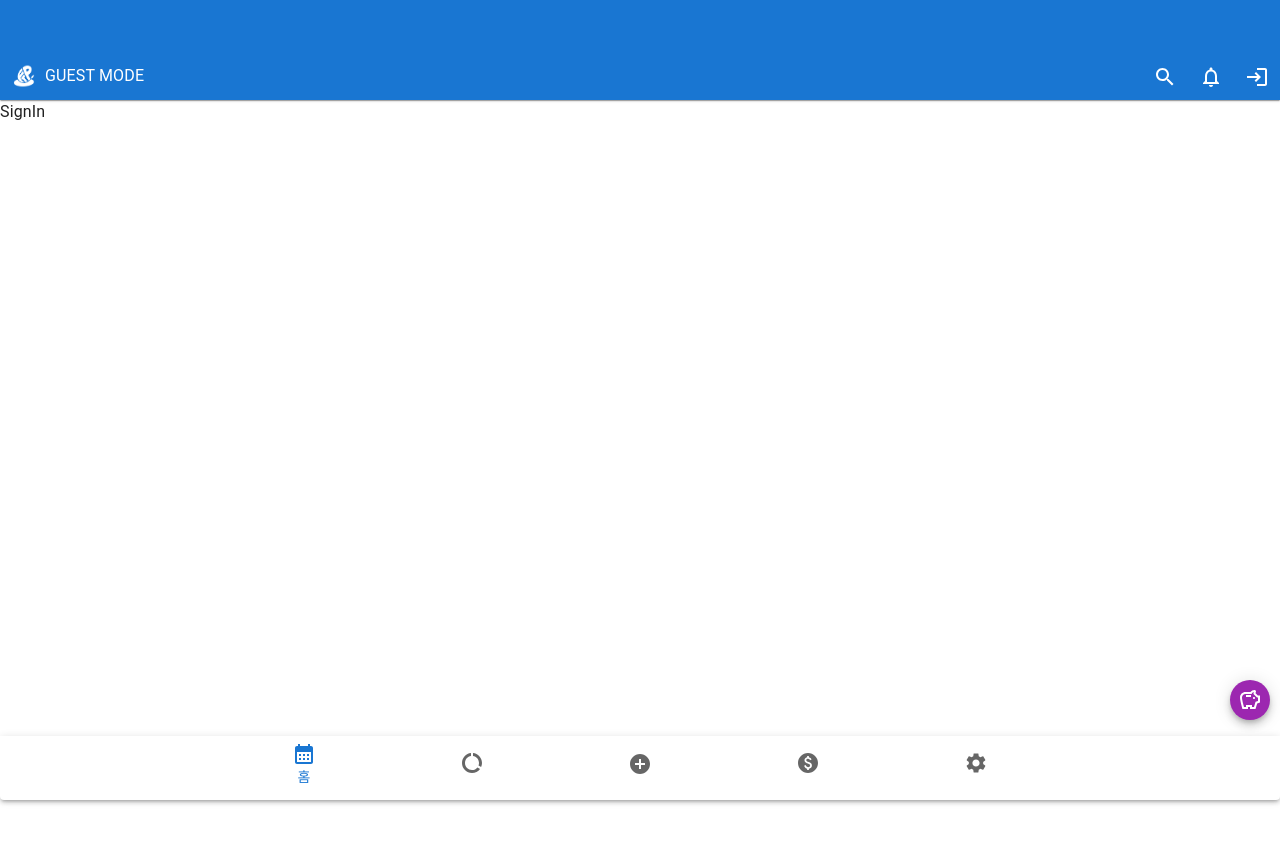
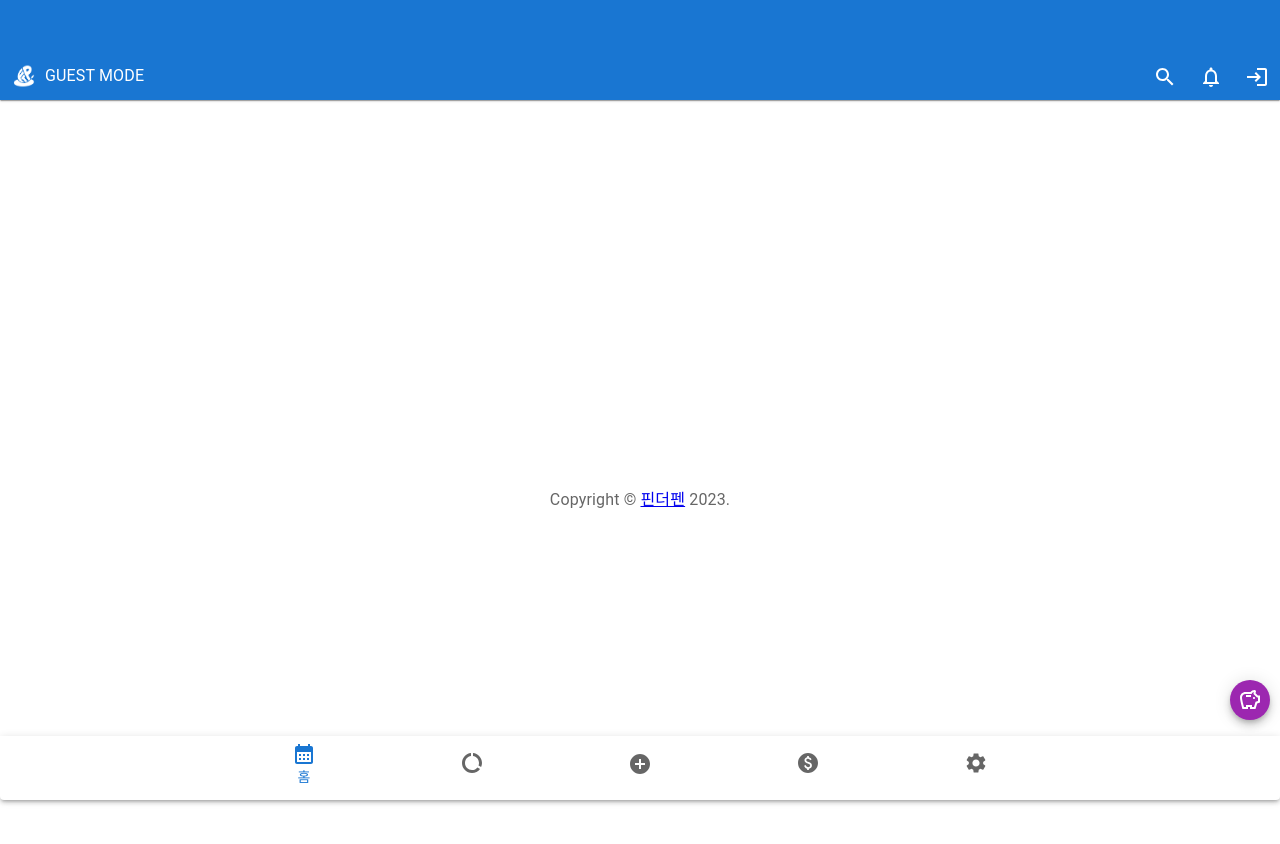
Before and after one commit to soyoung125/fin-the-pen-v2, a React (Vite) app: page /fin-the-pen-web-v2/sign-in in a window 1280 px wide. Shown: the top 844 px of the page. Before the commit the page ends 800 px from the top, so only its background shows below. Built offline with nearby package versions, Linux system fonts and the light colour scheme.

Commit message:
feat: 기본 레이아웃과 푸터 추가

```diff
--- /dev/null
+++ b/src/components/layouts/CenterBox.tsx
@@ -0,0 +1,16 @@
+import { Box } from '@mui/material';
+import { PropsWithChildren } from 'react';
+
+function CenterBox({ children }: PropsWithChildren) {
+  return (
+    <Box
+      display="flex"
+      justifyContent="center"
+      alignItems="center"
+      minHeight="100vh"
+    >
+      {children}
+    </Box>
+  );
+}
+export default CenterBox;
--- /dev/null
+++ b/src/containers/sign/signInContainer/Footer.tsx
@@ -0,0 +1,17 @@
+import { Typography } from '@mui/material';
+import { Link } from 'react-router-dom';
+
+function Footer() {
+  return (
+    <Typography color="text.secondary">
+      {'Copyright © '}
+      <Link color="inherit" to="https://github.com/soyoung125/fin-the-pen-web-v2">
+        핀더펜
+      </Link>
+      {' '}
+      {new Date().getFullYear()}
+      .
+    </Typography>
+  );
+}
+export default Footer;
--- /dev/null
+++ b/src/pages/SignIn/SignIn.tsx
@@ -0,0 +1,20 @@
+import Footer from "../../containers/sign/signInContainer/Footer.tsx";
+import {Stack} from "@mui/material";
+import CenterBox from "../../components/layouts/CenterBox.tsx";
+
+function SignIn() {
+  return(
+    <CenterBox>
+      <Stack
+        justifyContent="center"
+        alignItems="center"
+        px={1}
+      >
+        <Footer />
+      </Stack>
+
+    </CenterBox>
+  )
+}
+
+export default SignIn;
--- a/src/pages/SignIn/index.tsx
+++ b/src/pages/SignIn/index.tsx
@@ -1,7 +1,2 @@
-function SignIn() {
-  return(
-    <>SignIn</>
-  )
-}
-
-export default SignIn;
+import SignIn from './SignIn.tsx'
+export default SignIn
```
